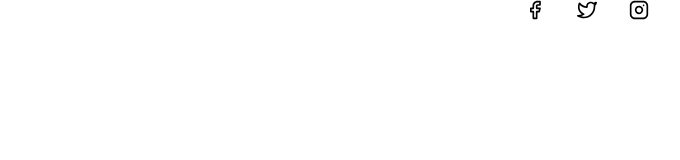
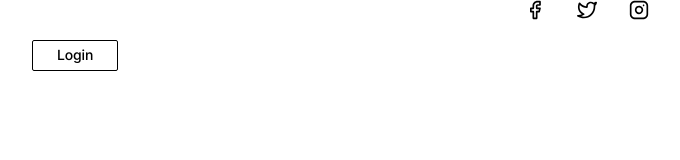
Before and after one commit to DiMoNiO04/front-culinary-recipes, a Next.js app: page / in a window 1280 px wide. Shown: the top 160 px of the page, without its empty margins (53-733 px from the left). Built offline with nearby package versions, Linux system fonts and the light colour scheme.

Commit message:
feat: add button component

```diff
--- a/package.json
+++ b/package.json
@@ -15,6 +15,7 @@
     "next": "14.2.14",
     "react": "^18",
     "react-dom": "^18",
+    "react-router-dom": "^6.26.2",
     "sass": "^1.79.4"
   },
   "devDependencies": {
--- a/src/components/layouts/mainHeader/MainHeader.tsx
+++ b/src/components/layouts/mainHeader/MainHeader.tsx
@@ -1,6 +1,8 @@
+'use client';
+
 import React from 'react';
 import styles from './MainHeader.module.scss';
-import { Socials } from '@/components/ui';
+import { Button, EButtonClass, EButtonSize, EButtonType, Socials } from '@/components/ui';
 
 const MainHeader: React.FC = () => {
   return (
@@ -10,6 +12,15 @@ const MainHeader: React.FC = () => {
           <div className="container">
             <div className={styles.topContainer}>
               <Socials />
+              <div className={styles.topRight}>
+                <Button
+                  text="Login"
+                  nameClass={EButtonClass.DEF}
+                  size={EButtonSize.SM}
+                  typeBtn={EButtonType.BUTTON}
+                  isLink={false}
+                />
+              </div>
             </div>
           </div>
         </div>
--- /dev/null
+++ b/src/components/ui/button/Button.module.scss
@@ -0,0 +1,44 @@
+.btn {
+  transition: color 0.2s ease, background-color 0.2s ease;
+  display: inline-block;
+
+  &:disabled {
+    border-color: $grey;
+    color: $white;
+    background-color: $grey;
+  }
+}
+
+.def {
+  color: $black;
+  border: 1px solid $black;
+  background-color: $white;
+
+  &:hover {
+    color: $white;
+    background-color: $black;
+  }
+}
+
+.sec {
+  color: $white;
+  border: 1px solid $orange;
+  background-color: $orange;
+
+  &:hover {
+    color: $orange;
+    background-color: $white;
+  }
+}
+
+.lg {
+  @include medium18Inter;
+  padding: 12px 48px;
+    border-radius: 4px;
+}
+
+.sm {
+  @include medium14Inter;
+  padding: 6px 24px;
+    border-radius: 2px;
+}
--- /dev/null
+++ b/src/components/ui/button/Button.tsx
@@ -0,0 +1,61 @@
+import React from 'react';
+import { Link } from 'react-router-dom';
+import styles from './Button.module.scss';
+
+export enum EButtonClass {
+  DEF = 'def',
+  SEC = 'sec',
+}
+
+export enum EButtonSize {
+  LG = 'lg',
+  SM = 'sm',
+}
+
+export enum EButtonType {
+  BUTTON = 'button',
+  SUBMIT = 'submit',
+  RESET = 'reset',
+}
+
+interface IButton {
+  text: string;
+  nameClass: EButtonClass;
+  size: EButtonSize;
+  isLink: boolean;
+  linkUrl?: string;
+  typeBtn?: EButtonType;
+  isExternal?: boolean;
+  isDisabled?: boolean;
+  handle?: () => void;
+}
+
+const Button: React.FC<IButton> = ({
+  text,
+  nameClass,
+  size,
+  isLink,
+  linkUrl,
+  typeBtn = EButtonType.BUTTON,
+  isExternal = false,
+  isDisabled = false,
+  handle,
+}) => {
+  const className = `${styles.btn} ${styles[nameClass]} ${styles[size]}`;
+
+  if (isLink && linkUrl) {
+    return (
+      <Link to={linkUrl} className={className} target={isExternal ? '_blank' : '_self'}>
+        {text}
+      </Link>
+    );
+  }
+
+  return (
+    <button type={typeBtn} className={className} disabled={isDisabled} onClick={handle}>
+      {text}
+    </button>
+  );
+};
+
+export default Button;
--- a/src/components/ui/index.ts
+++ b/src/components/ui/index.ts
@@ -1 +1,4 @@
 export { default as Socials } from './socials/Socials';
+
+export { default as Button } from './button/Button';
+export { EButtonClass, EButtonSize, EButtonType } from './button/Button';
--- a/src/components/ui/socials/Socials.module.scss
+++ b/src/components/ui/socials/Socials.module.scss
@@ -8,7 +8,7 @@
   @include transition(transform);
   line-height: 0;
 
-  &:hover {
+  @include hover {
     transform: scale(1.1);
   }
 }
--- a/src/components/ui/socials/Socials.tsx
+++ b/src/components/ui/socials/Socials.tsx
@@ -1,20 +1,36 @@
 import React from 'react';
-import styles from './Socials.module.scss';
 import Link from 'next/link';
 import { FacebookIcon, InstagramIcon, TwitterIcon } from '@/components/icons';
+import socialLinks from '@/data/socials';
+import styles from './Socials.module.scss';
 
-const Socials: React.FC = () => {
+interface ISocials {
+  facebook?: string;
+  twitter?: string;
+  instagram?: string;
+}
+
+const Socials: React.FC<ISocials> = ({
+  facebook = socialLinks.facebook,
+  twitter = socialLinks.twitter,
+  instagram = socialLinks.instagram,
+}) => {
+  const links = [
+    { href: facebook, icon: <FacebookIcon />, key: 'facebook' },
+    { href: twitter, icon: <TwitterIcon />, key: 'twitter' },
+    { href: instagram, icon: <InstagramIcon />, key: 'instagram' },
+  ];
+
   return (
     <div className={styles.icons}>
-      <Link href="#" className={styles.icon}>
-        <FacebookIcon />
-      </Link>
-      <Link href="#" className={styles.icon}>
-        <TwitterIcon />
-      </Link>
-      <Link href="#" className={styles.icon}>
-        <InstagramIcon />
-      </Link>
+      {links.map(
+        ({ href, icon, key }) =>
+          href && (
+            <Link href={href} className={styles.icon} key={key}>
+              {icon}
+            </Link>
+          )
+      )}
     </div>
   );
 };
--- /dev/null
+++ b/src/data/index.ts
@@ -0,0 +1 @@
+export { default as socialsLinks } from './socials';
--- /dev/null
+++ b/src/data/socials.ts
@@ -0,0 +1,7 @@
+const socialLinks = {
+  facebook: 'facebookLink',
+  twitter: 'twitterLink',
+  instagram: 'instaLink',
+};
+
+export default socialLinks;
--- a/src/styles/utils/_texts.scss
+++ b/src/styles/utils/_texts.scss
@@ -33,3 +33,19 @@
   line-height: 28px;
   letter-spacing: -0.2px;
 }
+
+@mixin medium18Inter {
+  font-family: 'Inter', sans-serif;
+  font-size: 18px;
+  font-weight: 500;
+  line-height: 21.78px;
+  letter-spacing: -0.2px;
+}
+
+@mixin medium14Inter {
+    font-family: 'Inter', sans-serif;
+    font-size: 14px;
+    font-weight: 500;
+    line-height: 16.94px;
+    letter-spacing: -0.15px;
+}
```
Also changed, not shown: .eslintrc.json, 1 other file (tests, documents, lock files or other folders).
